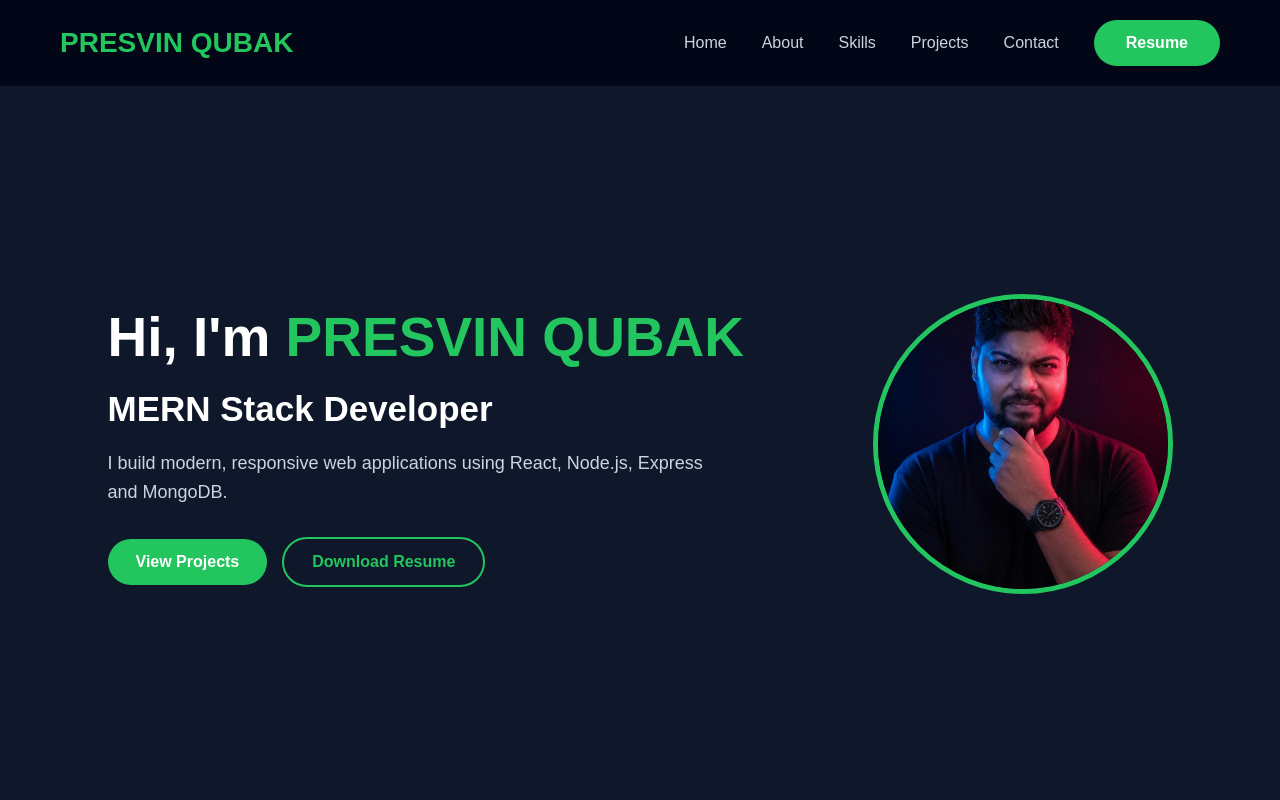
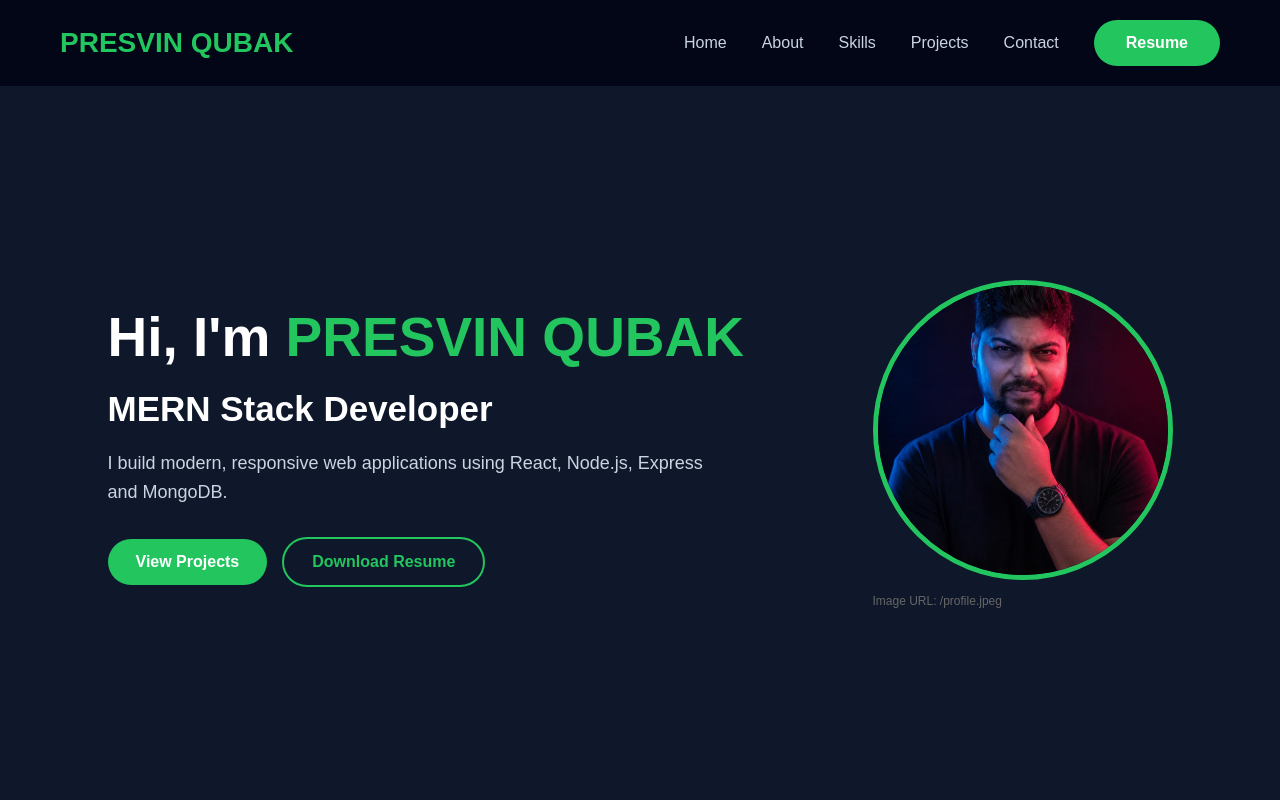
Before and after one commit to presvin-qubak/mern-resume, a React (Vite) app in the folder user/: page / in a window 1280 px wide. Shown: the top 800 px of the page. Built offline with nearby package versions, Linux system fonts and the light colour scheme.

Commit message:
hero image fixes

```diff
--- a/user/src/components/Hero/Hero.jsx
+++ b/user/src/components/Hero/Hero.jsx
@@ -126,17 +126,21 @@ const Hero = () => {
       >
 
 
-        <motion.img
-
-          src={`${window.location.origin}${import.meta.env.BASE_URL}profile.jpeg`}
-
-          alt="profile"
-
-          whileHover={{scale:1.05}}
-
-          transition={{duration:0.3}}
-
-        />
+        {/** debug: show resolved image URL so you can open it in browser */}
+        {(() => {
+          const imgSrc = `${import.meta.env.BASE_URL}profile.jpeg`;
+          return (
+            <>
+              <motion.img
+                src={imgSrc}
+                alt="profile"
+                whileHover={{scale:1.05}}
+                transition={{duration:0.3}}
+              />
+              <p style={{fontSize:'12px',color:'#666',marginTop:'8px'}}>Image URL: {imgSrc}</p>
+            </>
+          );
+        })()}
 
 
       </motion.div>
```
Also changed, not shown: 2 other files (tests, documents, lock files or other folders).
